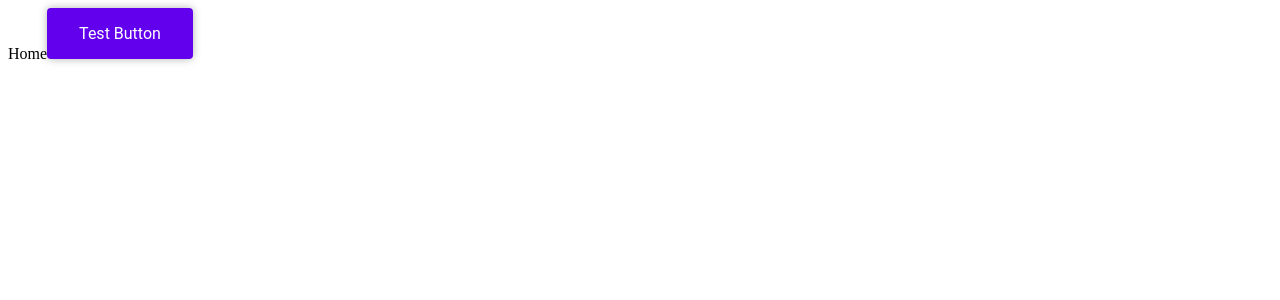
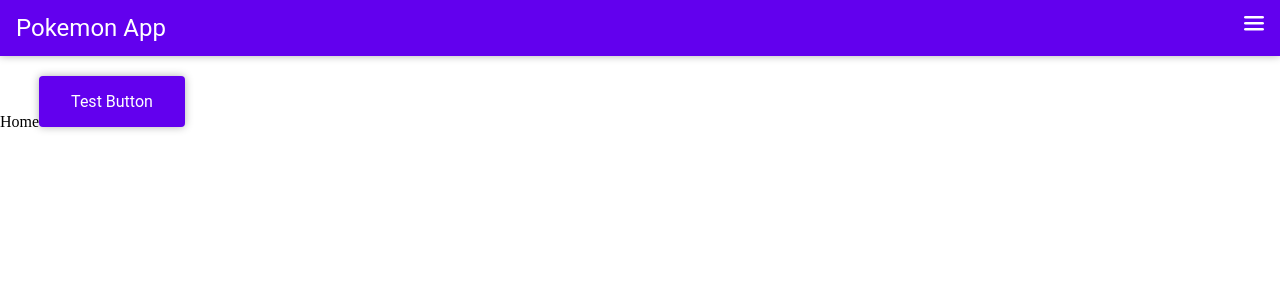
Before and after one commit to trastanechora/pokemon-app, a Next.js app: page / in a window 1280 px wide. Shown: the top 300 px of the page. Built offline with nearby package versions, Linux system fonts and the light colour scheme.

Commit message:
Modify margin on layout

```diff
--- a/layout/Default.tsx
+++ b/layout/Default.tsx
@@ -1,6 +1,10 @@
+/** @jsxRuntime classic */
+/** @jsx jsx */
+import { jsx, css } from '@emotion/react'
 import React from 'react'
 import { useRouter } from 'next/router'
 
+import Navbar from '../components/Navbar'
 interface ILayoutProps {
   headerTitle?: string
   children?: React.ReactNode
@@ -16,7 +20,10 @@ const DefaultLayout: React.FC<ILayoutProps> = ({
   }
 
   return (
-    <div>
+    <div css={css`
+      margin: -8px;
+    `}>
+        <Navbar />
         <main>
           {children}
         </main>
```
